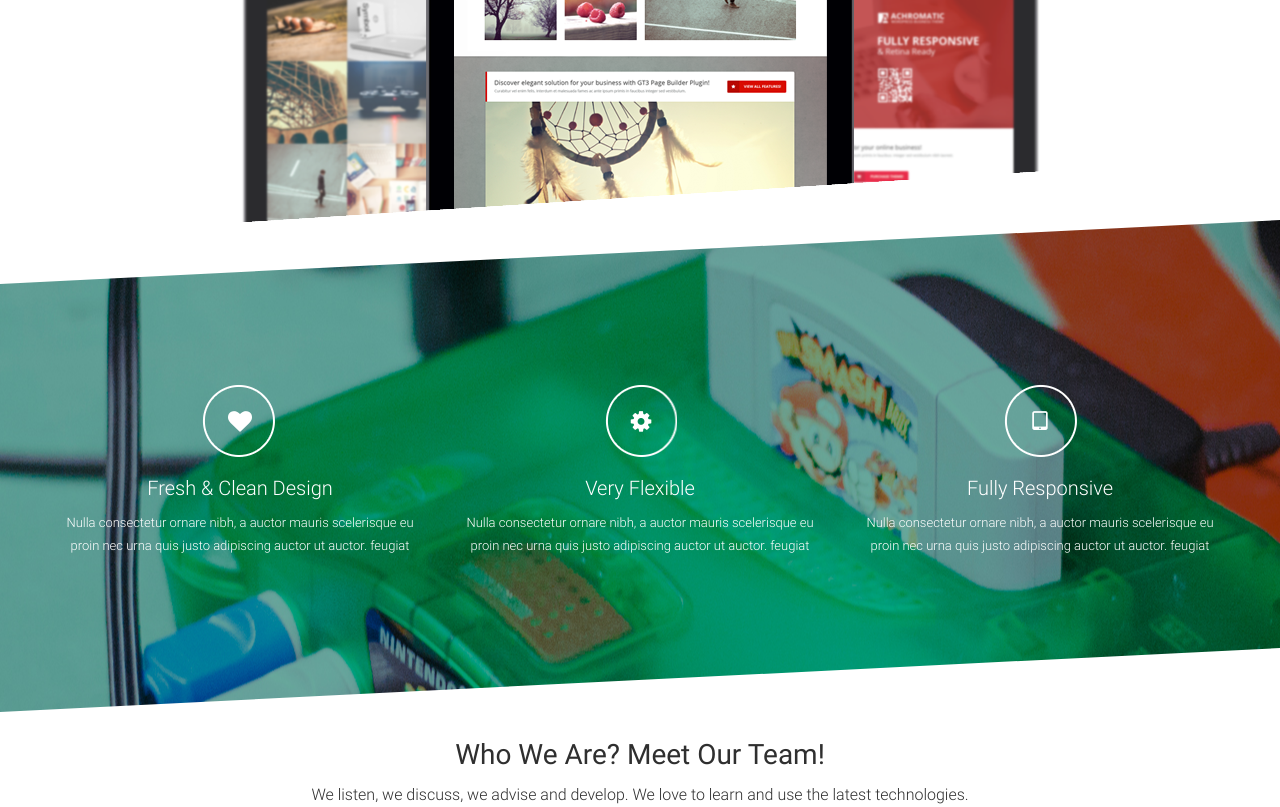
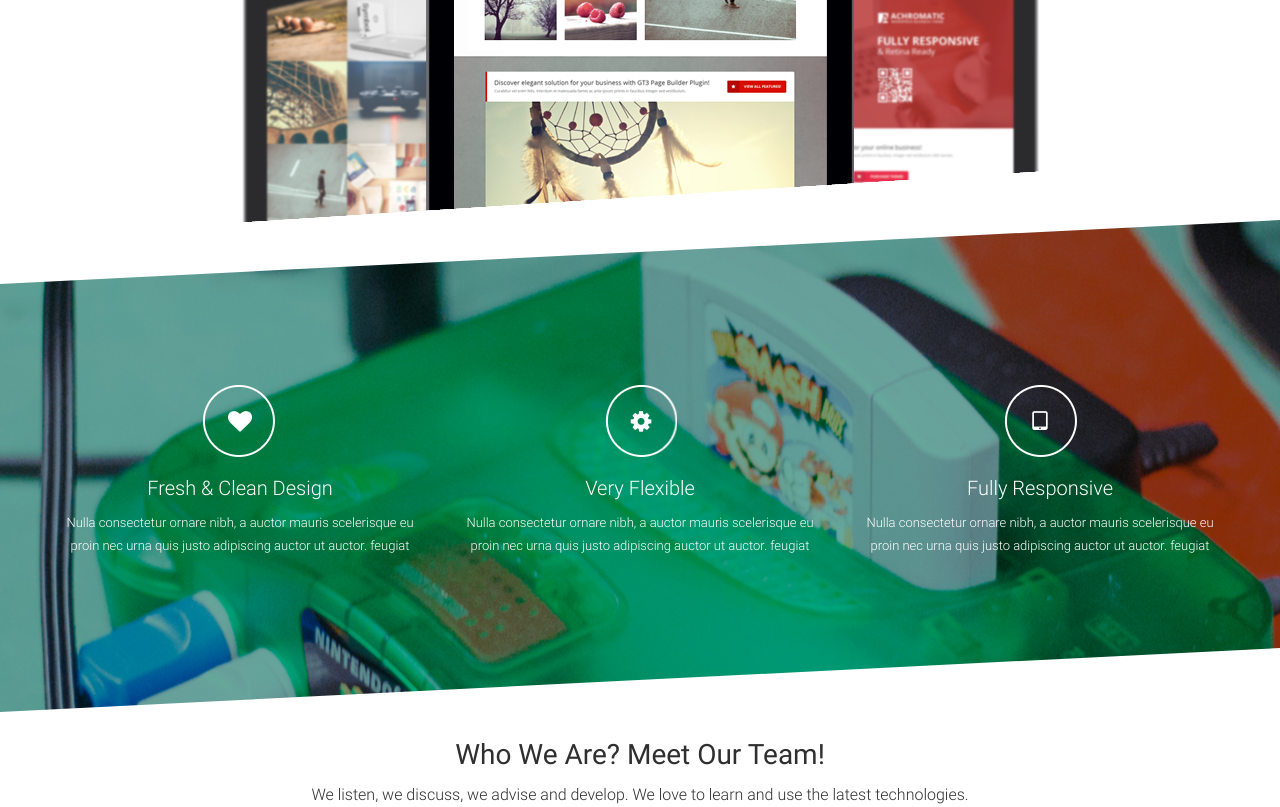
Before and after one commit to galeonblazer/smashitaly, a website: page index.html in a window 1280 px wide. Shown: the part 1020-1827 px from the top of the page. Drawn offline with Linux system fonts and the light colour scheme.

Commit message:
fix banner positions

```diff
--- a/style/sass/_style.scss
+++ b/style/sass/_style.scss
@@ -246,7 +246,7 @@
 	@extend %line-after;
 	@extend %line-before;
 
-	background: url(../images/wall_bannerlegno2.jpg) center center no-repeat;
+	background: url(../images/wall_bannerlegno2.jpg) 60% 50% no-repeat;
 }
 
 
@@ -519,6 +519,7 @@
 	@extend %line-before;
 
 	background: url(../images/wall_bannerlegno1.jpg) center center no-repeat;
+	background: url(../images/wall_bannerlegno1.jpg) 42% 31% no-repeat;
 }
 
 .Ama {
```
Also changed, not shown: css/site.css, images/wall_bannerlegno3.jpg, images/wall_bannerlegno3_big.jpg (added).
